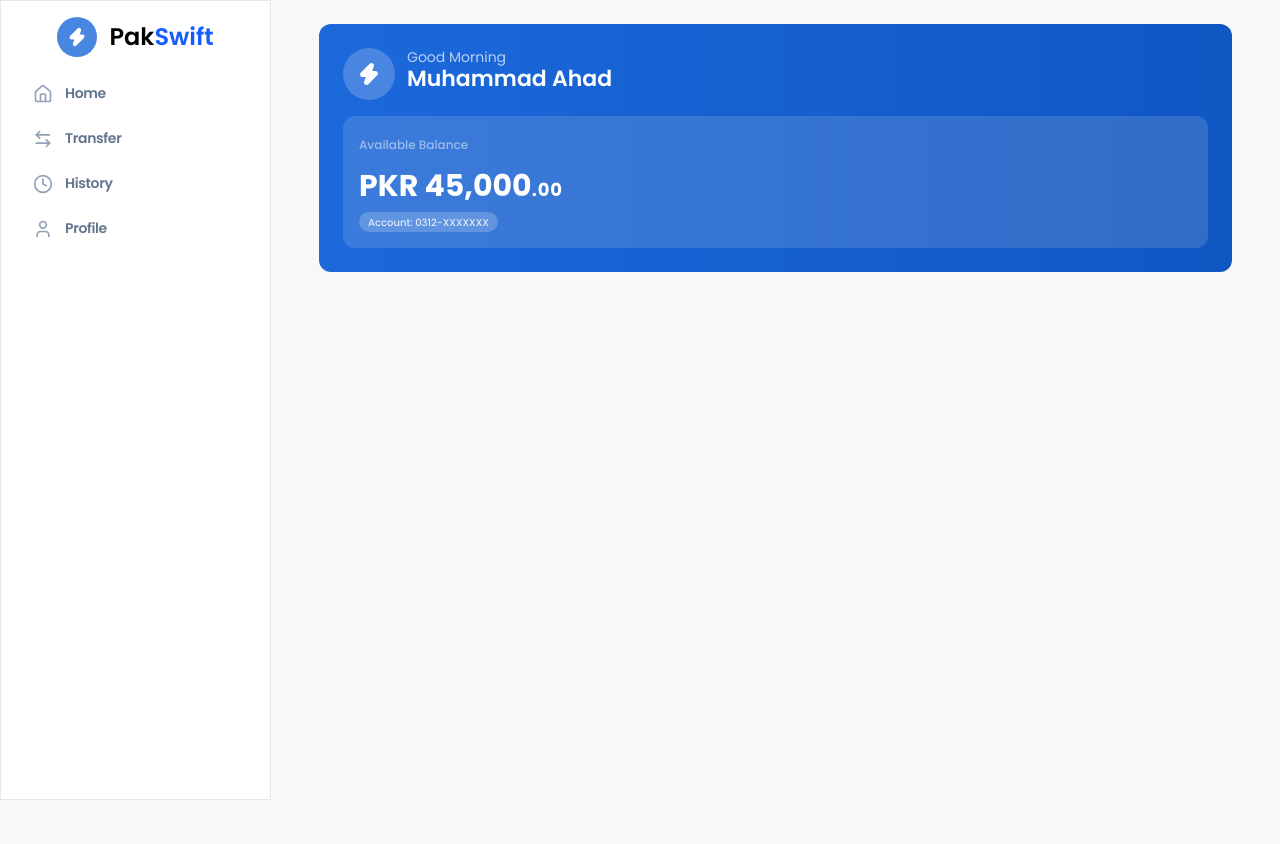
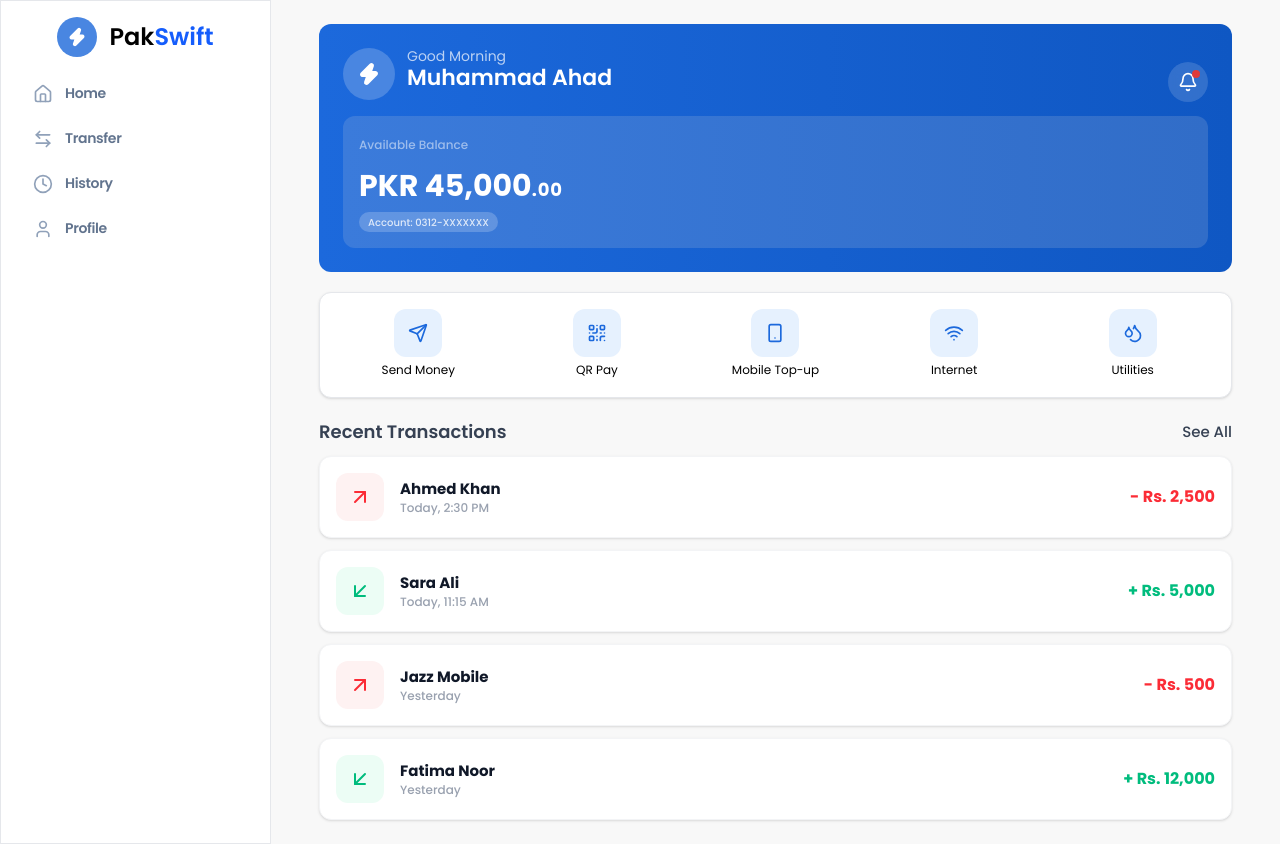
Before and after one commit to ahaddev655/PaySwift, a React (Vite) app: page /u in a window 1280 px wide. Before the commit the page ends 800 px from the top, so only its background shows below. Built offline with nearby package versions, Linux system fonts and the light colour scheme.

Commit message:
seventh commit

```diff
--- a/src/components/user/UserDashboardComponent.jsx
+++ b/src/components/user/UserDashboardComponent.jsx
@@ -1,11 +1,61 @@
 import { motion } from "framer-motion";
-import { Zap } from "lucide-react";
+import {
+  ArrowDownLeft,
+  ArrowUpRight,
+  Bell,
+  Droplets,
+  QrCode,
+  Send,
+  Smartphone,
+  Wifi,
+  Zap,
+} from "lucide-react";
 import { useState } from "react";
+import { Link, NavLink } from "react-router-dom";
 
 function UserDashboardComponent() {
   const [userBalance, setUserBalance] = useState("45000");
+  const links = [
+    {
+      link: "/u/transfer",
+      text: "Send Money",
+      icon: Send,
+    },
+    {
+      link: "/u/qr-pay",
+      text: "QR Pay",
+      icon: QrCode,
+    },
+    {
+      link: "/u/topup",
+      text: "Mobile Top-up",
+      icon: Smartphone,
+    },
+    {
+      link: "/u/internet",
+      text: "Internet",
+      icon: Wifi,
+    },
+    {
+      link: "/u/utilities",
+      text: "Utilities",
+      icon: Droplets,
+    },
+  ];
+
+  const mockData = [
+    { name: "Ahmed Khan", type: "sent", amount: 2500, time: "Today, 2:30 PM" },
+    {
+      name: "Sara Ali",
+      type: "received",
+      amount: 5000,
+      time: "Today, 11:15 AM",
+    },
+    { name: "Jazz Mobile", type: "sent", amount: 500, time: "Yesterday" },
+    { name: "Fatima Noor", type: "received", amount: 12000, time: "Yesterday" },
+  ];
   return (
-    <div>
+    <div className="space-y-5">
       <motion.div
         initial={{ y: 20, opacity: 0 }}
         animate={{ y: 0, opacity: 1 }}
@@ -20,11 +70,17 @@ function UserDashboardComponent() {
               <h1 className="text-white/70 text-sm leading-2.25">
                 Good Morning
               </h1>
-              <h1 className="text-[22px] text-white font-semibold">
+              <h1 className="sm:text-[22px] text-lg text-white font-semibold">
                 Muhammad Ahad
               </h1>
             </div>
           </div>
+          <Link to={"/notifications"}>
+            <button className="w-10 h-10 rounded-full bg-white/15 backdrop-blur flex items-center justify-center relative">
+              <Bell className="w-5 h-5 text-white" />
+              <span className="absolute top-2 right-2 w-2 h-2 rounded-full bg-[#df3a3a]" />
+            </button>
+          </Link>
         </div>
 
         <div className="bg-linear-to-r from-[#3b7bdb] to-[#316dc8] rounded-xl p-4">
@@ -42,6 +98,101 @@ function UserDashboardComponent() {
           </div>
         </div>
       </motion.div>
+
+      <motion.div
+        initial={{ y: 20, opacity: 0 }}
+        animate={{ y: 0, opacity: 1 }}
+        transition={{ delay: 0.25 }}
+        className="bg-white rounded-xl p-4 border border-gray-200 shadow-sm grid lg:grid-cols-5 md:grid-cols-4 grid-cols-2 gap-3.5"
+      >
+        {links.map((item, i) => {
+          const Icon = item.icon;
+          return (
+            <div className="flex items-center justify-center flex-col" key={i}>
+              <NavLink
+                to={item.link}
+                end
+                className={({ isActive }) =>
+                  `w-12 h-12 grid place-items-center rounded-xl transition-colors ease-in-out duration-200 ${
+                    isActive
+                      ? "bg-[#1c69dc] text-white"
+                      : "bg-[#e6f1fe] text-[#1c69dc] hover:bg-[#1c69dc] hover:text-white"
+                  }`
+                }
+              >
+                <Icon className="w-5 h-5" />
+              </NavLink>
+              <div className="text-center">
+                <span className="text-[12px]">{item.text}</span>
+              </div>
+            </div>
+          );
+        })}
+      </motion.div>
+
+      <div>
+        <div className="flex items-center justify-between gap-2">
+          <h1 className="font-semibold text-lg text-gray-700">
+            Recent Transactions
+          </h1>
+          <Link
+            to={"/u/history"}
+            className="text-[15px] font-medium text-gray-700"
+          >
+            See All
+          </Link>
+        </div>
+        <div className="space-y-3">
+          {mockData.map((item, i) => {
+            const isSent = item.type === "sent";
+
+            return (
+              <motion.div
+                key={i}
+                initial={{ opacity: 0, x: -30 }}
+                animate={{ opacity: 1, x: 0 }}
+                transition={{ delay: i * 0.1 }}
+                className="flex items-center justify-between bg-white p-4 rounded-xl border border-gray-100 shadow-sm mt-2.5"
+              >
+                <div className="flex items-center gap-4">
+                  {/* Icon Container */}
+                  <div
+                    className={`w-12 h-12 rounded-xl flex items-center justify-center ${
+                      isSent ? "bg-red-50" : "bg-emerald-50"
+                    }`}
+                  >
+                    {isSent ? (
+                      <ArrowUpRight className="w-6 h-6 text-red-500" />
+                    ) : (
+                      <ArrowDownLeft className="w-6 h-6 text-emerald-500" />
+                    )}
+                  </div>
+
+                  {/* Text Info */}
+                  <div>
+                    <h3 className="font-bold text-gray-900 text-[15px]">
+                      {item.name}
+                    </h3>
+                    <p className="text-xs text-gray-400 font-medium">
+                      {item.time}
+                    </p>
+                  </div>
+                </div>
+
+                {/* Amount */}
+                <div
+                  className={`font-bold sm:text-base text-[15px] ${
+                    isSent ? "text-red-500" : "text-emerald-500"
+                  }`}
+                >
+                  {isSent ? "- " : "+ "}
+                  Rs. {item.amount.toLocaleString()}
+                </div>
+              </motion.div>
+            );
+          })}
+        </div>
+      </div>
     </div>
   );
 }
--- a/src/components/user/UserSidebarComponent.jsx
+++ b/src/components/user/UserSidebarComponent.jsx
@@ -63,27 +63,26 @@ function UserSidebarComponent() {
         <ul className="px-2 space-y-2">
           {navItems.map((item, i) => (
             <NavLink
+              onClick={() => setIsToggle(false)}
               key={i}
               to={item.link}
               end
-              className={({
-                isActive,
-              }) => `group flex items-center py-2.5 px-4 mx-2 rounded-xl mb-1 transition-all duration-300 ease-in-out
-      ${
-        isActive
-          ? "bg-blue-50 text-blue-700 shadow-sm"
-          : "text-slate-500 hover:bg-slate-50 hover:text-slate-900"
-      }
-    `}
+              className={({ isActive }) =>
+                `group flex items-center py-2.5 px-4 mx-2 rounded-xl mb-1 transition-all duration-300 ease-in-out ${
+                  isActive
+                    ? "bg-blue-50 text-blue-700 shadow-sm"
+                    : "text-slate-500 hover:bg-slate-50 hover:text-slate-900"
+                }`
+              }
             >
-              {/* Active Indicator Line */}
               {({ isActive }) => (
                 <>
                   <div
-                    className={`
-          transition-transform duration-300 group-hover:scale-110
-          ${isActive ? "text-blue-600" : "text-slate-400 group-hover:text-blue-500"}
-        `}
+                    className={`transition-transform duration-300 group-hover:scale-110 ${
+                      isActive
+                        ? "text-blue-600"
+                        : "text-slate-400 group-hover:text-blue-500"
+                    }`}
                   >
                     {item.icon}
                   </div>
--- a/src/index.css
+++ b/src/index.css
@@ -2,7 +2,7 @@
 @import url('https://fonts.googleapis.com/css2?family=Poppins:ital,wght@0,100;0,200;0,300;0,400;0,500;0,600;0,700;0,800;0,900;1,100;1,200;1,300;1,400;1,500;1,600;1,700;1,800;1,900&display=swap');
 
 .container-class {
-    @apply container lg:px-12 md:px-6 px-3
+    @apply container lg:px-12 md:px-6 px-3 mx-auto
 }
 
 * {
```
